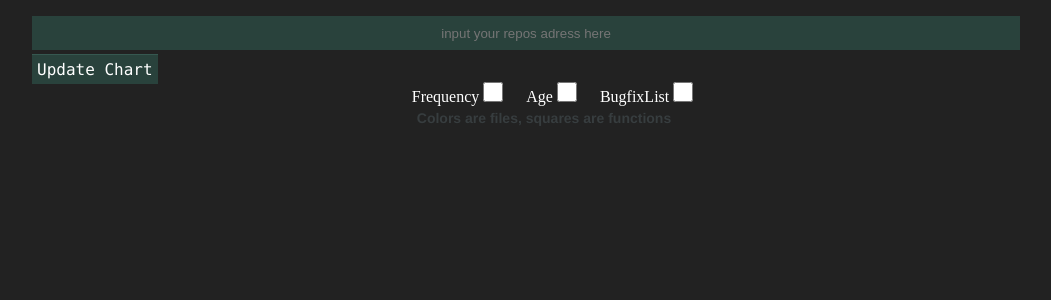
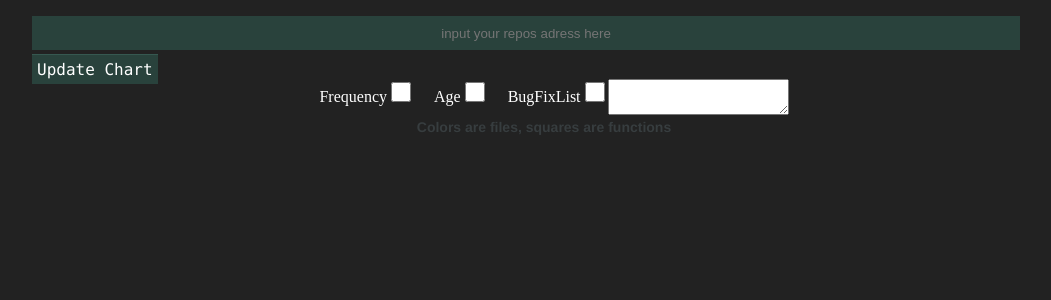
Before and after one commit to SyberKraken/Git-Commit-Functions-Change-Frequency-Data-Vizualisation, a Next.js app: page / in a window 1280 px wide. Shown: the top 300 px of the page, without its empty margins (96-1147 px from the left). Built offline with nearby package versions, Linux system fonts and the light colour scheme.

Commit message:
added full state variables for factors, consider calculating all the factor version and displaying results

```diff
--- a/components/File_treemap.tsx
+++ b/components/File_treemap.tsx
@@ -6,6 +6,7 @@ import { useRouter } from 'next/router';
 const Chart = dynamic(() => import('react-apexcharts'), { ssr: false });
 
 export default function File_treemap(props:any) {
+    //useEffect(()=>{console.log(props)},[props])
     const red_threshold: number = 20
     const highest_red: number = 100
     const router = useRouter()
@@ -16,12 +17,25 @@ export default function File_treemap(props:any) {
     //this refreshes tree on new data
     let [dynamic_series, setdynamic_series] = useState([{name: chart_title, data: chart_data}])
 
+    let apiUrl = props.remote
+    let checkboxMap:Map<string,boolean> = props.checkboxMap
+
+    checkboxMap.forEach((value, key) =>{
+      apiUrl = apiUrl + "&" + key + "=" + value
+    })
+
+    if(props.checkboxMap.get("BugFixList") === true){
+      apiUrl = apiUrl + "&bugList=" + props.bugList
+    }
+    //console.log(apiUrl)
+    //console.log(props.remote)
+    //console.log(props.bugList)
     //console.log("prefetch")
     //this stops us from going infinite on re renders
     let [fetched_data, setfetched_data] = useState('')
     if(props.remote !== '' && props.remote && fetched_data != props.remote){
-      console.log(props.remote)
-      fetch(props.remote, {
+      //console.log(props.remote)
+      fetch(apiUrl, {
         headers : {
           'Content-Type': 'application/json',
           'Accept': 'application/json'
--- a/jsscripts/gitlogtext.ts
+++ b/jsscripts/gitlogtext.ts
@@ -7,8 +7,10 @@ const cliProgress = require('cli-progress');
 const sleep = require('sleep');
 type frequencyPairing = { x: string, y: number };
 
-export default function getGitLog(repoUrl: string, useAge?:boolean, useFreq?:boolean, useBugs?:boolean, bugCommitList?: Array<string>) {
+export default function getGitLog(repoUrl: string, useFreq:boolean, useAge:boolean, useBugs:boolean, bugCommitList?: Array<string>) {
   try {
+    console.log("wwwwwwwwwwwwwwwwwwwwwwwwwwww\n\n\n\n\n\n\n\n\nlllllllllllllllll")
+    console.log(arguments)
     // Create a temporary directory to clone the repository into
     const tempDir = tmpdir();
     const repoDir = join(tempDir, 'repo' + Math.floor(Math.random()*9999).toString());
--- a/pages/api/remote_branch_fetch.ts
+++ b/pages/api/remote_branch_fetch.ts
@@ -4,7 +4,6 @@ import getGitLog from '../../jsscripts/gitlogtext'
 
 //the query parameter "repo" is used to fech data from a git repository ex:
 ///api/remote_branch_fetch?repo=https://github.com/SyberKraken/Git-Commit-Functions-Change-Frequency-Data-Vizualisation
-export let cached_data = new Map<string, any>()
 
 export default function handler(
   req: NextApiRequest,
@@ -12,13 +11,15 @@ export default function handler(
 ) {
   ////console.log(cached_data)
   ////console.log(req.query)
-  const repo = req.query.repo?.toString()!
-  if (cached_data.has(repo)){
-    res.status(200).json(cached_data.get(repo))
-  }
-  else{
-    cached_data.set(repo, getGitLog(repo))
-    res.status(200).json(cached_data.get(repo))
-  }
+  const getQuery = (name:string):any => {return req.query[name]?.toString()!};
+  let x = getGitLog(
+    getQuery("repo"),
+    getQuery("Frequency"),
+    getQuery("Age"),
+    getQuery("BugFixList"),
+    getQuery("bugList")
+  )
+  res.status(200).json(x
+                      )
 
 }
--- a/pages/index.tsx
+++ b/pages/index.tsx
@@ -3,7 +3,7 @@ import Image from 'next/image'
 import Menu from '../components/Menu'
 import File_treemap from '../components/File_treemap'
 import styles from '../styles/Home.module.css'
-import { useCallback, useEffect, useState } from 'react'
+import { ChangeEvent, ChangeEventHandler, DetailedHTMLProps, TextareaHTMLAttributes, useCallback, useEffect, useState } from 'react'
 import { useRouter } from 'next/router'
 import Link from 'next/link'
 
@@ -31,16 +31,20 @@ export default function Home() {
   const apiAdress = "http://localhost:3000/api/remote_branch_fetch?repo="
   let [gitRemote, setGitRemote] = useState(''/*"https://github.com/SyberKraken/Git-Commit-Functions-Change-Frequency-Data-Vizualisation"*/)
   let [newAdress, setNewAdress] = useState('')
-  let checkboxStatuses: Array<boolean> = [false,false,false]
+  let [checkboxMap, setcheckboxMap] = useState(new Map<string, boolean>([["Frequency", false], ["Age", false],["BugFixList", false]]))
+  let [bugList, setbugList] = useState("")
 
   const newRemote = (event: React.ChangeEvent<HTMLInputElement>) =>{
     setGitRemote(event.target.value)
   }
 
   const tickbox = (event: React.ChangeEvent<HTMLInputElement>) =>{
-    let index = parseInt(event.target.name)
-    checkboxStatuses[index] = event.target.checked
-    console.log(checkboxStatuses)
+    let tempmap = new Map(checkboxMap.set(event.target.name, event.target.checked))
+    setcheckboxMap(tempmap)
+  }
+
+  const bugListUpdate = (event: ChangeEvent<HTMLTextAreaElement>)=>{
+    setbugList(event.target.value)//event.target.value.split("\n"))
   }
 
 
@@ -66,22 +70,24 @@ export default function Home() {
         <div className='treemapOptionButtons'>
           <div className='labelcheckbox'>
             <label  className='treelabel'>Frequency</label>
-            <input name='0' type='checkbox' className='treebox' onChange={tickbox/* tickFrequency */}></input>
+            <input name='Frequency' type='checkbox' className='treebox' onChange={tickbox/* tickFrequency */}></input>
           </div>
           <div className='labelcheckbox'>
             <label  className='treelabel'>Age</label>
-            <input name='1' type='checkbox' className='treebox' onChange={tickbox/* tickAge */}></input>
+            <input name='Age' type='checkbox' className='treebox' onChange={tickbox/* tickAge */}></input>
           </div>
           <div className='labelcheckbox'>
-            <label  className='treelabel'>BugfixList</label>
-            <input name='2' type='checkbox' className='treebox' onChange={tickbox/* tickBugfixList */}></input>
+            <label  className='treelabel'>BugFixList</label>
+            <input name='BugFixList' type='checkbox' className='treebox' onChange={tickbox/* tickBugFixList */}></input>
           </div>
         </div>
+        <textarea onChange={bugListUpdate}></textarea>
       </div>
+
     </div>
 
     <div className='fullwidthParent'>
-      <File_treemap remote={newAdress} checkboxes={checkboxStatuses}></File_treemap>
+      <File_treemap remote={newAdress} checkboxMap={checkboxMap} bugList={bugList}></File_treemap>
     </div>
     </>
   )
```
